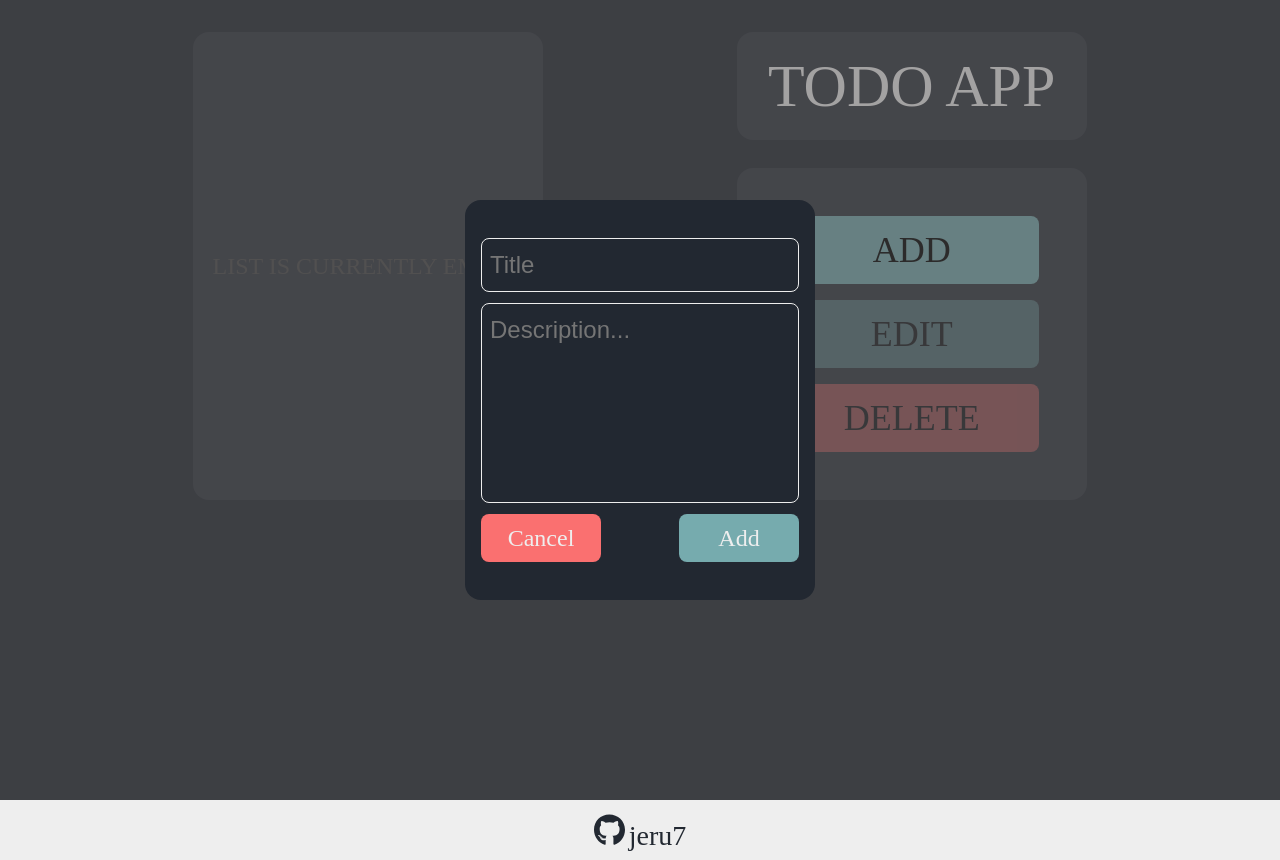
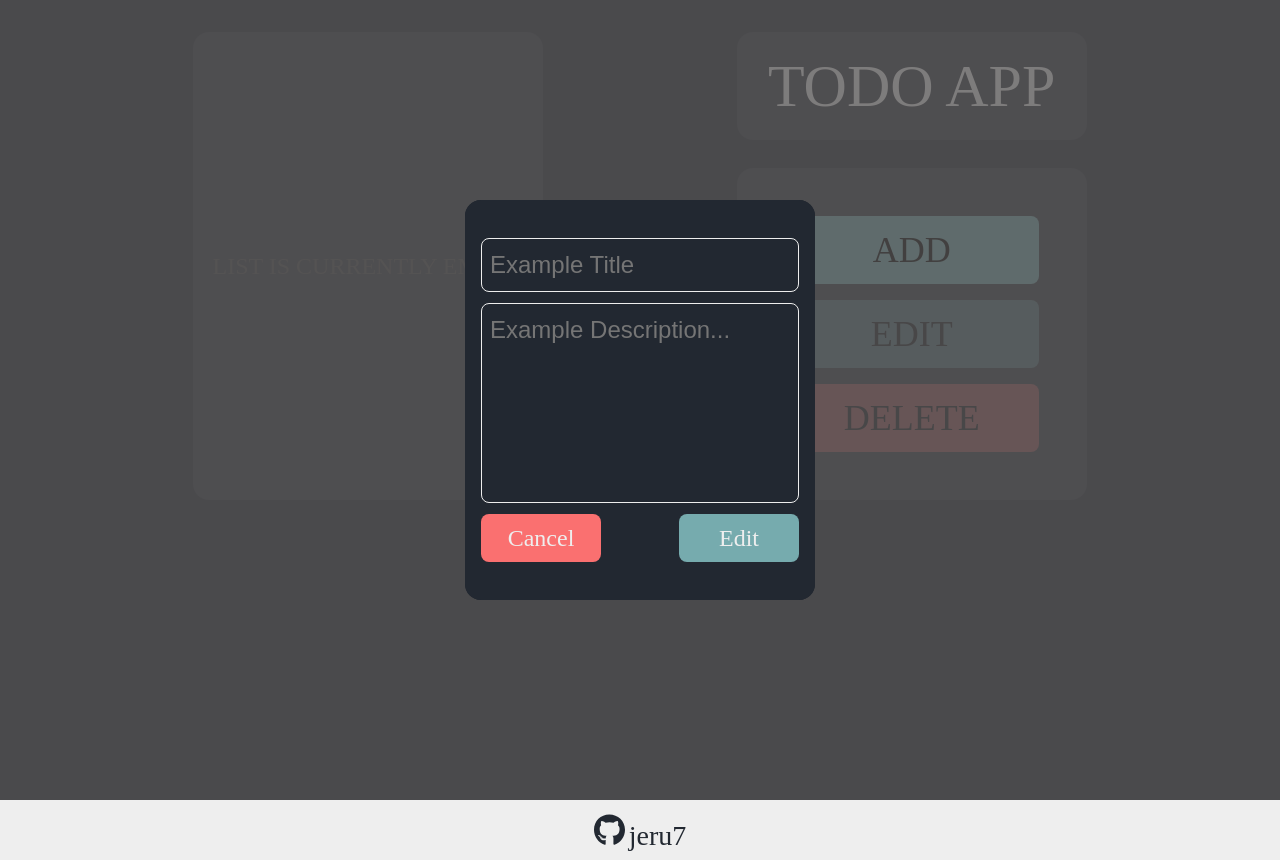
Before and after one commit to jeru7/react-todo, a React (Vite) app: page / in a window 1280 px wide. Built offline with nearby package versions, Linux system fonts and the light colour scheme; a web font is replaced by a local one.

Commit message:
add: edit modal styles

```diff
--- a/src/components/Main.jsx
+++ b/src/components/Main.jsx
@@ -18,6 +18,7 @@ function Main() {
         <Display />
         <Menu />
         <AddModal />
+        <EditModal />
       </div>
     </>
   )
@@ -48,4 +49,29 @@ function AddModal() {
   )
 }
 
+function EditModal() {
+  return (
+    <>
+      <div className='addModal_container'>
+        <input
+          type='text'
+          className='text_input'
+          id='title'
+          placeholder='Example Title'
+        />
+        <textarea
+          className='text_input'
+          id='description'
+          placeholder='Example Description...'
+        />
+        <div className='buttons_container'>
+          <button id='cancelBtn'>Cancel</button>
+          <button id='editBtn'>Edit</button>
+        </div>
+      </div>
+      <div className='modal_overlay'></div>
+    </>
+  )
+}
+
 export default Main
--- a/src/styles/App.css
+++ b/src/styles/App.css
@@ -192,7 +192,8 @@ button.editBtn {
   background-color: var(--red-color);
 }
 
-.buttons_container #addBtn {
+.buttons_container #addBtn,
+.buttons_container #editBtn {
   background-color: var(--mint-color);
 }
 
```
